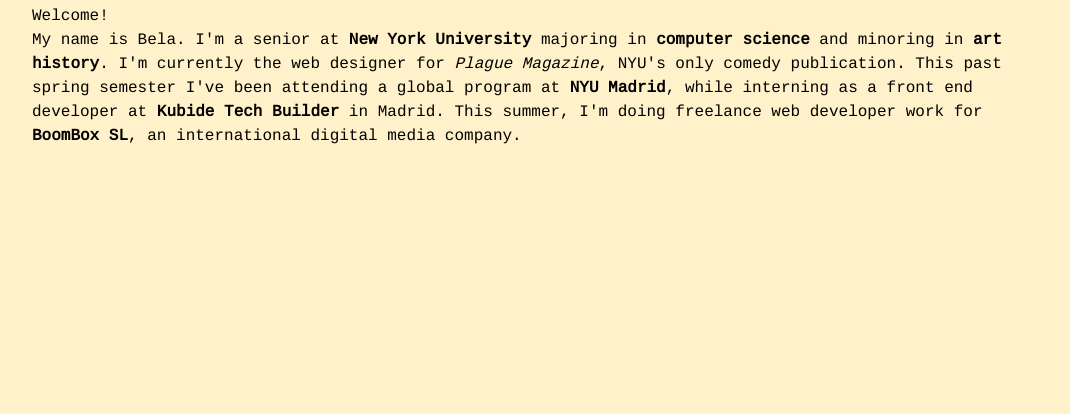
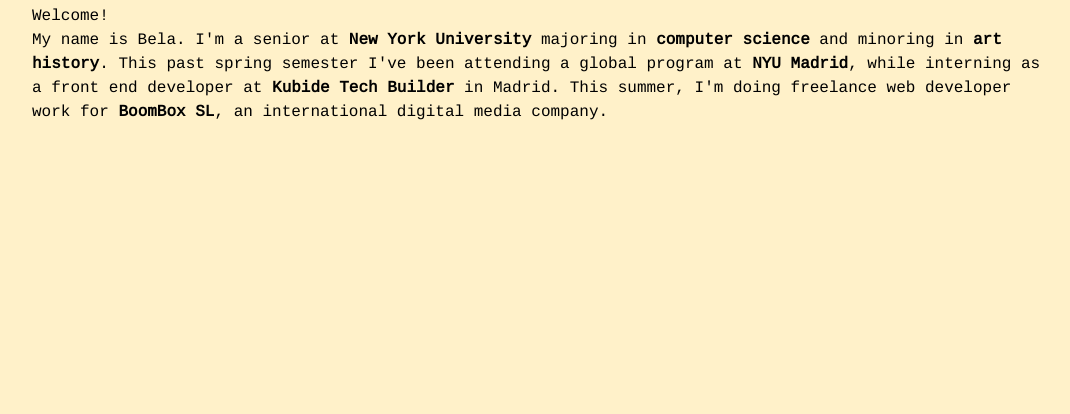
Before and after one commit to belaburrito/belaburrito.github.io, a plain HTML site: page index.html in a window 1280 px wide. Shown: the part 386-800 px from the top of the page, without its empty margins (96-1166 px from the left). Drawn offline with Linux system fonts and the light colour scheme.

Commit message:
bio update

```diff
--- a/index.html
+++ b/index.html
@@ -53,7 +53,7 @@
 
         <div id="textbox">
           <p>Welcome!<p>
-          <p>My name is Bela. I'm a senior at <b>New York University</b> majoring in <b>computer science</b> and minoring in <b>art history</b>. I'm currently the web designer for <i>Plague Magazine</i>, NYU's only comedy publication. This past spring semester I've been attending a global program at <b>NYU Madrid</b>, while interning as a front end developer at <b><a href="http://kubide.io/" id="kubide">Kubide Tech Builder</a></b> in Madrid. This summer, I'm doing freelance web developer work for <b><a href="http://boomboxco.com/#" id="boombox">BoomBox SL</a></b>, an international digital media company.</p>
+          <p>My name is Bela. I'm a senior at <b>New York University</b> majoring in <b>computer science</b> and minoring in <b>art history</b>. This past spring semester I've been attending a global program at <b>NYU Madrid</b>, while interning as a front end developer at <b><a href="http://kubide.io/" id="kubide">Kubide Tech Builder</a></b> in Madrid. This summer, I'm doing freelance web developer work for <b><a href="http://boomboxco.com/#" id="boombox">BoomBox SL</a></b>, an international digital media company.</p>
         </div>
 
       </div>
```
